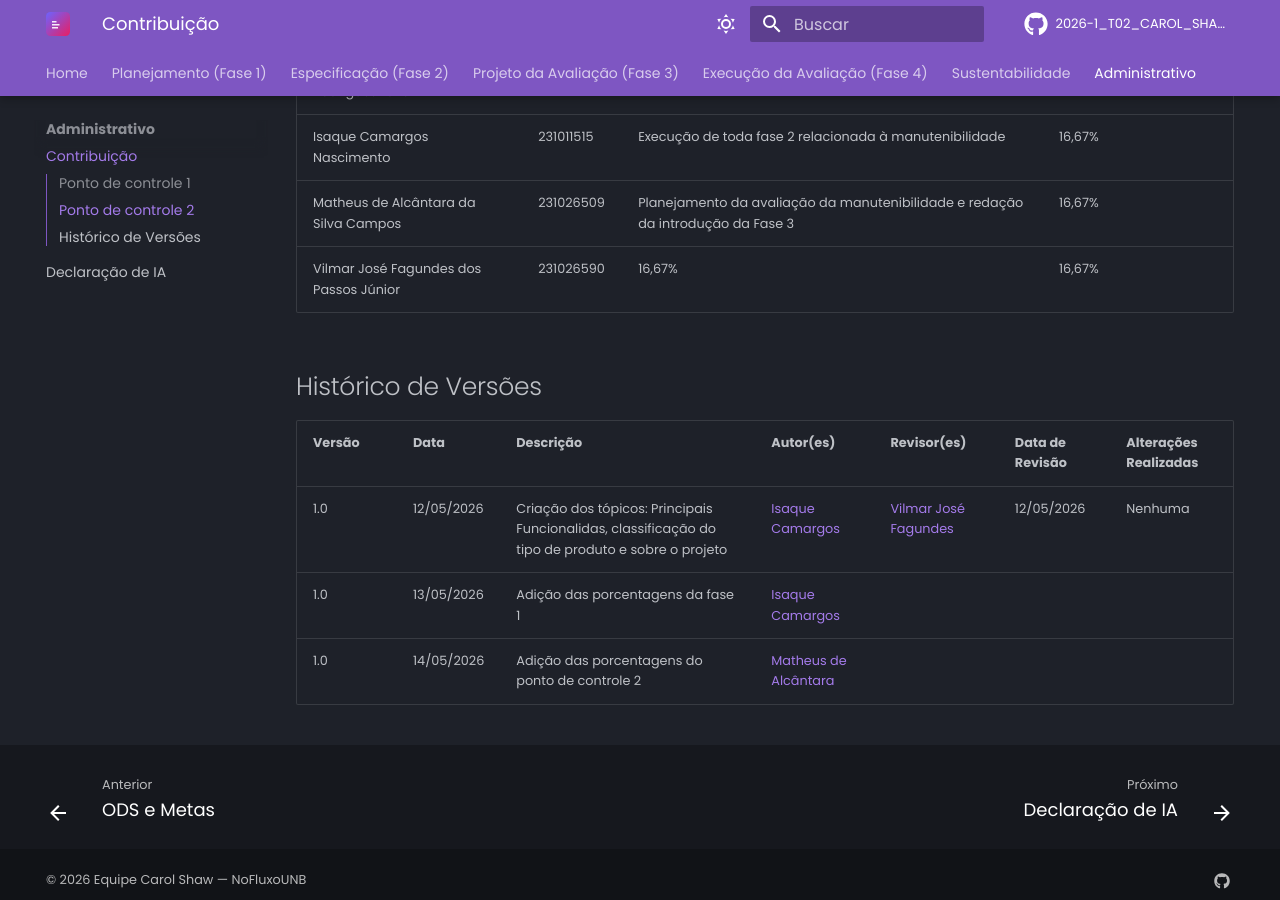
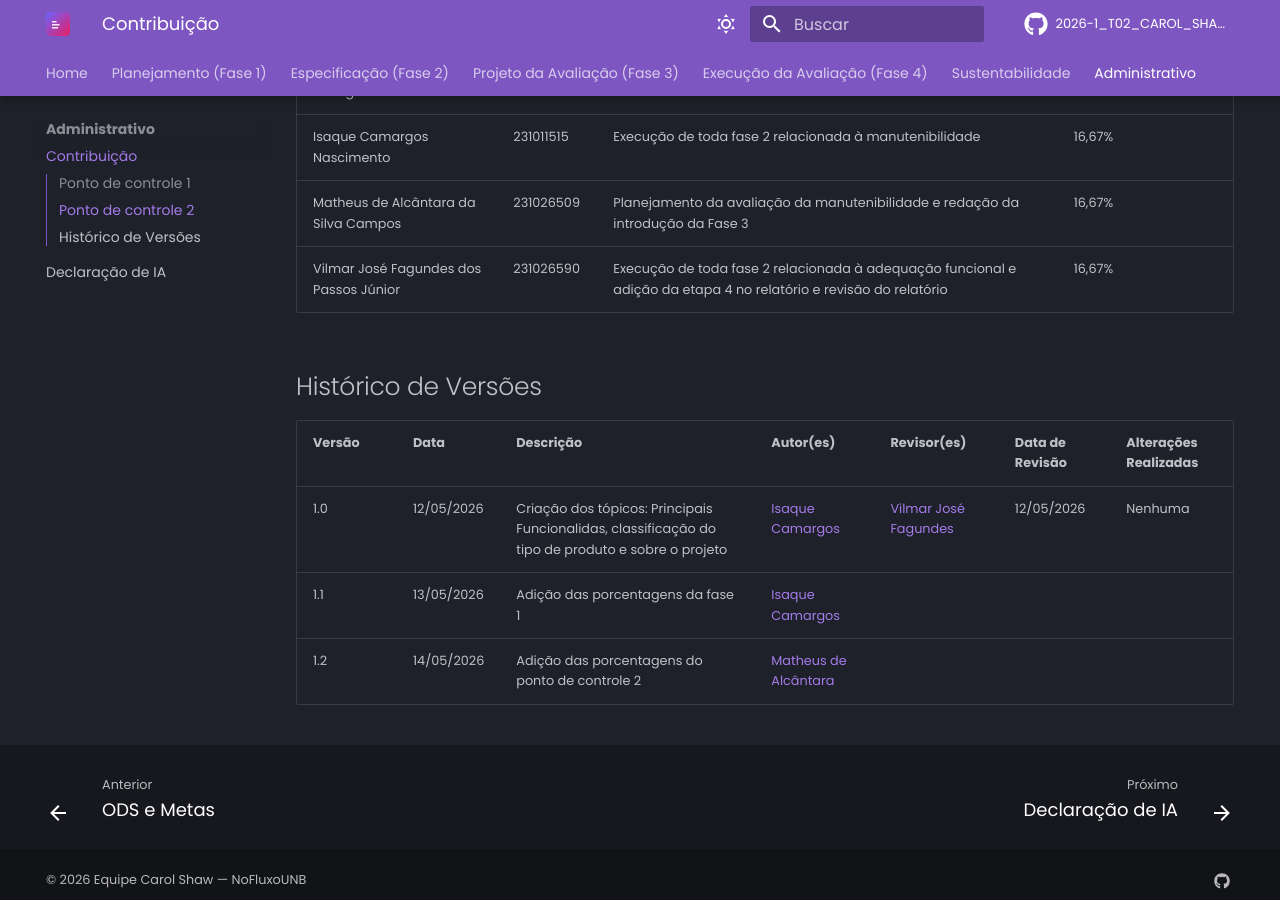
Before and after one commit to FCTE-Qualidade-de-Software-1/2026-1_T02_CAROL_SHAW, an MkDocs documentation site: the page built from docs/adm/contribuicao.md, in a window 1280 px wide and 900 px high, scrolled down 813 px. Built offline with MkDocs 1.6.1 and Material for MkDocs 9.7.7, drawn with Linux system fonts in a browser that asks for light colours; comment, search, counter and statistics services are not loaded.

Commit message:
adição na tabela de contribuição]

```diff
--- a/docs/adm/contribuicao.md
+++ b/docs/adm/contribuicao.md
@@ -20,12 +20,12 @@
 | Gustavo Oki de Freitas Rodrigues Leite | 231034716 | 16,67%                                                                          | 16,67%                      |
 | Isaque Camargos Nascimento             | 231011515 | Execução de toda fase 2 relacionada à manutenibilidade         | 16,67%                      |
 | Matheus de Alcântara da Silva Campos   | 231026509 | Planejamento da avaliação da manutenibilidade e redação da introdução da Fase 3 | 16,67%                      |
-| Vilmar José Fagundes dos Passos Júnior | 231026590 | 16,67%                                                                          | 16,67%                      |
+| Vilmar José Fagundes dos Passos Júnior | 231026590 |  Execução de toda fase 2 relacionada à adequação funcional e adição da etapa 4 no relatório e revisão do relatório                                                                         | 16,67%                      |
 
 ## Histórico de Versões
 
 | Versão | Data       | Descrição                                                                                         | Autor(es)                                                   | Revisor(es)                                               | Data de Revisão | Alterações Realizadas |
 | ------ | ---------- | ------------------------------------------------------------------------------------------------- | ----------------------------------------------------------- | --------------------------------------------------------- | --------------- | --------------------- |
 | 1.0    | 12/05/2026 | Criação dos tópicos: Principais Funcionalidas, classificação do tipo de produto e sobre o projeto | [Isaque Camargos](https://github.com/isaqzin)               | [Vilmar José Fagundes](https://github.com/VilmarFagundes) | 12/05/2026      | Nenhuma               |
-| 1.0    | 13/05/2026 | Adição das porcentagens da fase 1                                                                 | [Isaque Camargos](https://github.com/isaqzin)               |                                                           |                 |                       |
-| 1.0    | 14/05/2026 | Adição das porcentagens do ponto de controle 2                                                    | [Matheus de Alcântara](https://github.com/matheusalcantara) |                                                           |                 |                       |
+| 1.1    | 13/05/2026 | Adição das porcentagens da fase 1                                                                 | [Isaque Camargos](https://github.com/isaqzin)               |                                                           |                 |                       |
+| 1.2    | 14/05/2026 | Adição das porcentagens do ponto de controle 2                                                    | [Matheus de Alcântara](https://github.com/matheusalcantara) |                                                           |                 |                       |
```
